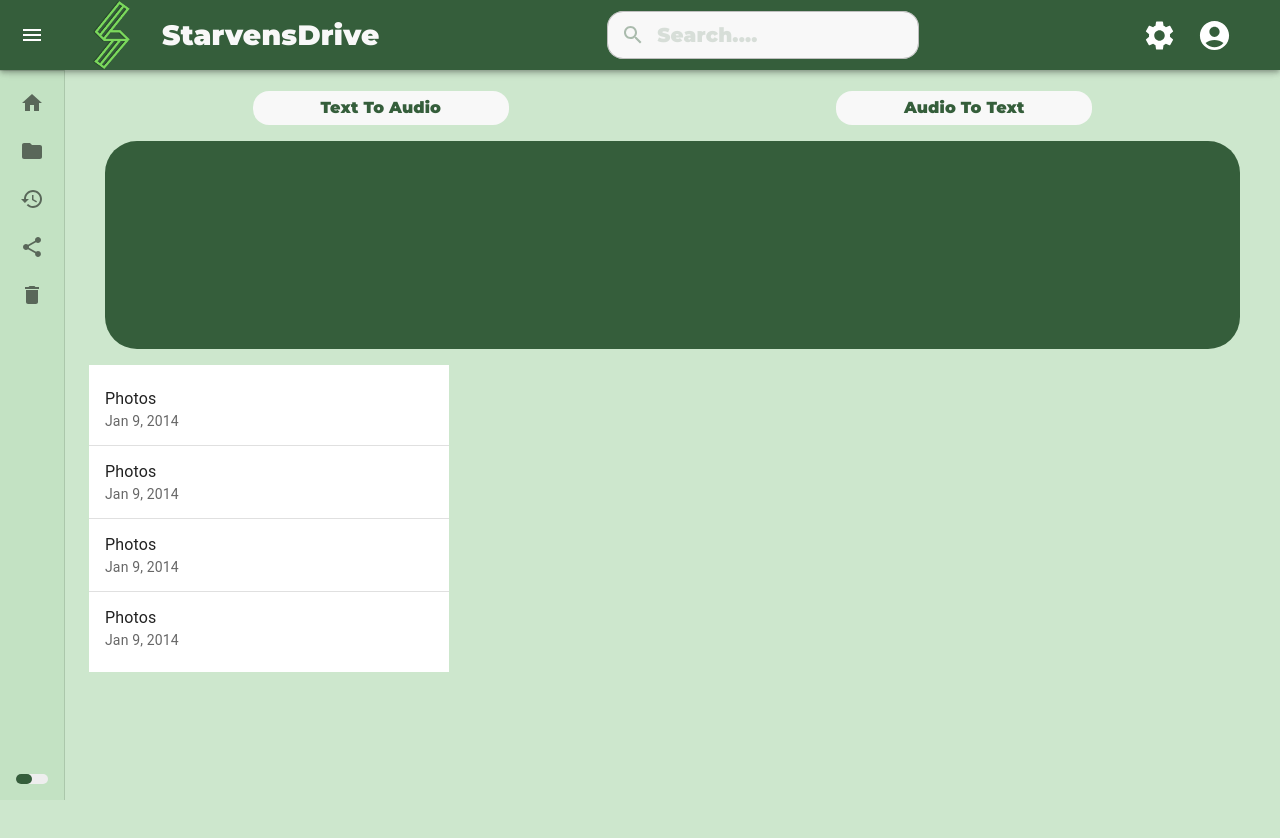
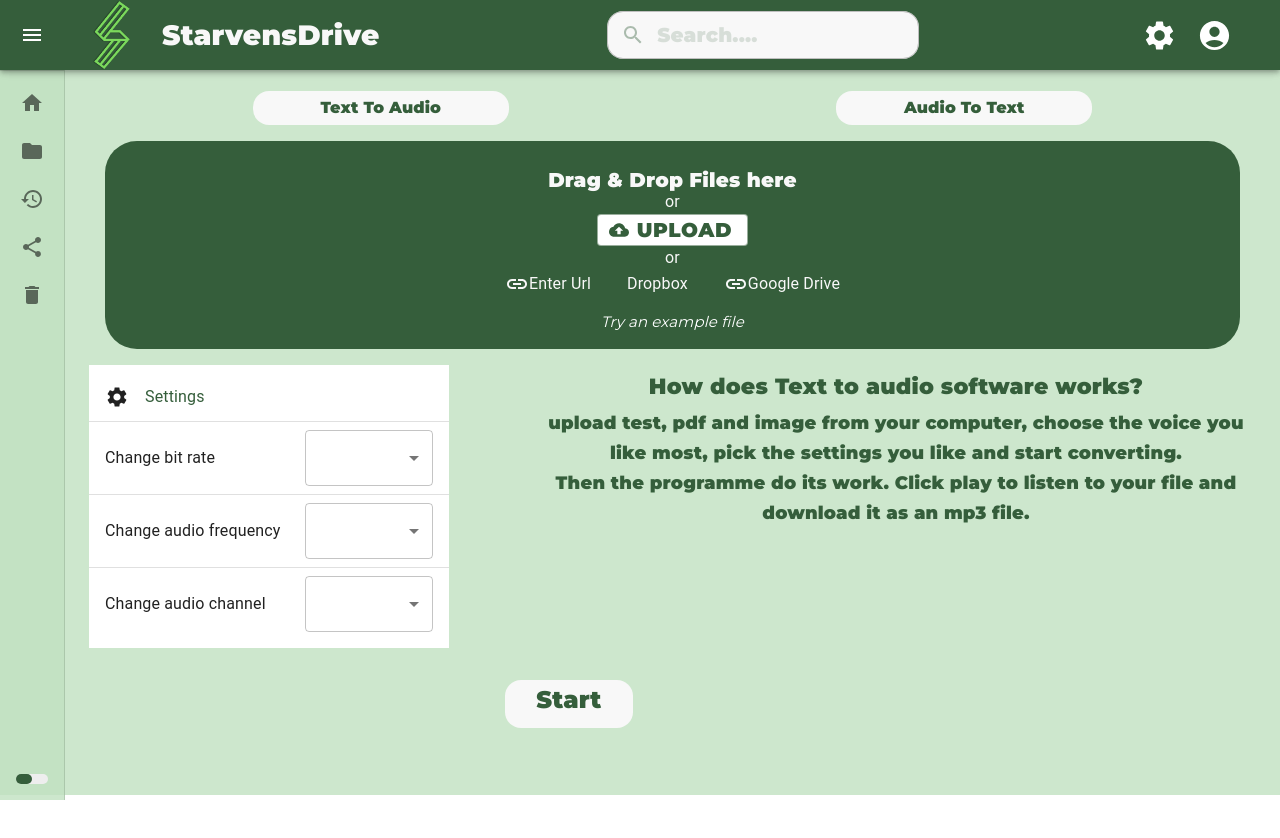
Before and after one commit to Starvens/starvens-fe-03212022, a React (Create React App) app: page /user2 in a window 1280 px wide. Shown: the top 838 px of the page. After the commit the page ends 800 px from the top, so only its background shows below. Built offline with nearby package versions, Linux system fonts and the light colour scheme.

Commit message:
changes for file upload

```diff
--- a/package.json
+++ b/package.json
@@ -5,6 +5,8 @@
   "dependencies": {
     "@emotion/react": "^11.8.2",
     "@emotion/styled": "^11.8.1",
+    "@fortawesome/fontawesome-svg-core": "^6.1.1",
+    "@fortawesome/react-fontawesome": "^0.1.18",
     "@mui/icons-material": "^5.5.1",
     "@mui/material": "^5.5.1",
     "@testing-library/jest-dom": "^5.14.1",
--- a/public/index.html
+++ b/public/index.html
@@ -6,6 +6,10 @@
     <meta name="viewport" content="width=device-width, initial-scale=1" />
     <meta name="theme-color" content="#000000" />
     <link href="https://fonts.googleapis.com/css?family=Montserrat:400,900" rel="stylesheet">
+    <link href="https://maxcdn.bootstrapcdn.com/font-awesome/4.7.0/css/font-
+awesome.min.css" rel="stylesheet" integrity="sha384-
+wvfXpqpZZVQGK6TAh5PVlGOfQNHSoD2xbE+QkPxCAFlNEevoEH3Sl0sibVcOQVnN"
+crossorigin="anonymous">
     <meta
       name="description"
       content="Web site created using create-react-app"
--- /dev/null
+++ b/src/components/user-file-upload/Constants.js
@@ -0,0 +1,3 @@
+export const textToAudioQuestion = 'How does Text to audio software works?';
+export const textToAudioAns1 = 'upload test, pdf and image from your computer, choose the voice you like most, pick the settings you like and start converting.'
+export const textToAudioAns2 = 'Then the programme do its work. Click play to listen to your file and download it as an mp3 file.'
--- /dev/null
+++ b/src/components/user-file-upload/FeatureDescription.jsx
@@ -0,0 +1,15 @@
+import { Typography, Box, useTheme} from '@mui/material'
+import React from 'react'
+
+const FeatureDescription = (props) => {
+    const theme = useTheme()
+    return (
+        <Box sx={{width: '45rem'}}>
+            <Typography sx={{color:theme.palette.primary.main, font: 'normal normal bold 22px/43px Montserrat', textAlign:'center'}}>{props.question}</Typography>
+            <Typography sx={{color:theme.palette.primary.main, font: 'normal normal bold 18px/30px Montserrat', textAlign: 'center'}}>{props.ans1}</Typography>
+            <Typography sx={{color:theme.palette.primary.main, font: 'normal normal bold 18px/30px Montserrat', textAlign: 'center'}}>{props.ans2}</Typography>
+        </Box>
+    )
+}
+
+export default FeatureDescription
--- a/src/components/user-file-upload/FileUploadBox.jsx
+++ b/src/components/user-file-upload/FileUploadBox.jsx
@@ -1,4 +1,4 @@
-import { Box } from '@mui/system'
+import { Box, Typography } from '@mui/material'
 import React from 'react'
 import { useTheme } from '@mui/material/styles';
 import Divider from '@mui/material/Divider';
@@ -7,29 +7,35 @@ import ListItem from '@mui/material/ListItem';
 import ListItemText from '@mui/material/ListItemText';
 import ListItemAvatar from '@mui/material/ListItemAvatar';
 import Avatar from '@mui/material/Avatar';
+import SettingsIcon from '@mui/icons-material/Settings';
 import ImageIcon from '@mui/icons-material/Image';
 import WorkIcon from '@mui/icons-material/Work';
 import BeachAccessIcon from '@mui/icons-material/BeachAccess';
+import InputLabel from '@mui/material/InputLabel';
+import MenuItem from '@mui/material/MenuItem';
+import FormControl from '@mui/material/FormControl';
+import Select from '@mui/material/Select';
+import { Button } from '@mui/material';
+import UploadOptions from './UploadOptions';
+import FeatureDescription from './FeatureDescription';
+import { textToAudioQuestion, textToAudioAns1, textToAudioAns2 } from './Constants'
 
 const FileUploadBox = (props) => {
     const theme = useTheme();
+    const [age, setAge] = React.useState('');
+    const bitRate = ['None', '1', '2']
+    const frequency = ['None', '1', '2']
+    const channels = ['None', '1', '2']
+
+    const handleChange = (event) => {
+        setAge(event.target.value);
+    };
     return (
-        // <Box>
-        //     <Box sx={{ height: '13rem', backgroundColor: theme.palette.primary.main, borderRadius: '2rem', margin: '1rem' }}></Box>
-        //     <Box sx={{ height: '18rem', width: '18rem', backgroundColor: '#F8F8F8' }}>
-        //         <Box>firsts</Box>
-        //         <Divider></Divider>
-        //         <Box>second</Box>
-        //         <Divider></Divider>
-        //         <Box>third</Box>
-        //         <Divider></Divider>
-        //         <Box>fourth</Box>
-        //         <Divider></Divider>
-        //         <Box>fifth</Box>
-        //     </Box>
-        // </Box>
         <Box>
-            <Box sx={{ height: '13rem', backgroundColor: theme.palette.primary.main, borderRadius: '2rem', margin: '1rem' }}></Box>
+            <Box sx={{ height: '13rem', backgroundColor: theme.palette.primary.main, borderRadius: '2rem', margin: '1rem' }}>
+                <UploadOptions type="Text to Audio"></UploadOptions>
+            </Box>
+            <Box sx={{ display: 'flex' }}>
                 <List
                     sx={{
                         width: '100%',
@@ -38,21 +44,73 @@ const FileUploadBox = (props) => {
                     }}
                 >
                     <ListItem>
-                    <ListItemText primary="Photos" secondary="Jan 9, 2014" />
+                        <SettingsIcon></SettingsIcon>
+                        <ListItemText sx={{ color: theme.palette.primary.main, marginLeft: '1rem', font: 'normal normal bold 25px/30px Montserrat' }} primary="Settings" />
                     </ListItem>
                     <Divider />
                     <ListItem>
-                    <ListItemText primary="Photos" secondary="Jan 9, 2014" />
+                        <ListItemText primary="Change bit rate" />
+                        <Select
+                            labelId="demo-simple-select-label"
+                            id="demo-simple-select"
+                            displayEmpty
+                            value={age}
+                            sx={{ width: '8rem' }}
+                            onChange={handleChange}
+                        >
+                            {bitRate.map((nam, index) => <MenuItem value={nam}>{nam}</MenuItem>)}
+                        </Select>
                     </ListItem>
                     <Divider />
                     <ListItem>
-                    <ListItemText primary="Photos" secondary="Jan 9, 2014" />
+                        <ListItemText primary="Change audio frequency" />
+                        <Select
+                            labelId="demo-simple-select-label"
+                            id="demo-simple-select"
+                            displayEmpty
+                            value={age}
+                            sx={{ width: '8rem' }}
+                            onChange={handleChange}
+                        >
+                            {bitRate.map((nam, index) => <MenuItem value={nam}>{nam}</MenuItem>)}
+                        </Select>
                     </ListItem>
                     <Divider />
                     <ListItem>
-                    <ListItemText primary="Photos" secondary="Jan 9, 2014" />
+                        <ListItemText primary="Change audio channel" />
+                        <Select
+                            labelId="demo-simple-select-label"
+                            id="demo-simple-select"
+                            displayEmpty
+                            value={age}
+                            sx={{ width: '8rem' }}
+                            onChange={handleChange}
+                        >
+                            {bitRate.map((nam, index) => <MenuItem value={nam}>{nam}</MenuItem>)}
+                        </Select>
                     </ListItem>
                 </List>
+                <Box sx={{marginLeft: 'auto'}}>
+                    <FeatureDescription question={textToAudioQuestion} ans1={textToAudioAns1} ans2={textToAudioAns2}></FeatureDescription>
+                </Box>
+            </Box>
+            <Typography
+                sx={{
+                    font: 'normal normal bold 24px/29px Montserrat',
+                    backgroundColor: "#f8f8f8",
+                    padding: '0.3rem',
+                    cursor: 'pointer',
+                    width: '8rem',
+                    textAlign: 'center',
+                    margin: '2rem',
+                    marginLeft: '26rem',
+                    borderRadius: '1rem',
+                    height: '3rem',
+                    color: "#355E3B",
+                }}
+            >
+                Start
+            </Typography>
         </Box>
 
     )
--- /dev/null
+++ b/src/components/user-file-upload/UploadOptions.jsx
@@ -0,0 +1,35 @@
+import { Typography, Box, Button } from '@mui/material'
+import React from 'react'
+import CloudUploadIcon from '@mui/icons-material/CloudUpload';
+import LinkIcon from '@mui/icons-material/Link';
+import { FontAwesomeIcon } from '@fortawesome/react-fontawesome';
+
+const UploadOptions = (props) => {
+    return (
+            <Box sx={{ textAlign: 'center', padding: '1rem'}}>
+                <Typography sx={{ color: '#F8F8F8', font: 'normal normal bold 20px/20px Montserrat', marginTop: '13px' }}>Drag & Drop Files here</Typography>
+                <Typography sx={{ color: '#F8F8F8' }}>or</Typography>
+                <Button variant="outlined" fontSize='large' sx={{ font: 'normal normal bold 20px/20px Montserrat', "&:hover": { backgroundColor: "white" }, backgroundColor: 'white' }} startIcon={<CloudUploadIcon />}>Upload</Button>
+                <Typography sx={{ color: '#F8F8F8' }}>or</Typography>
+                <Box sx={{ display: 'flex', justifyContent: 'center' }}>
+                    <Box sx={{ display: 'flex', margin: '0rem 1rem 0rem 1rem', color: '#F8F8F8', padding: '2px' }}>
+                        <LinkIcon></LinkIcon>
+                        <Typography>Enter Url</Typography>
+                    </Box>
+                    <Box sx={{ display: 'flex', margin: '0rem 1rem 0rem 1rem', color: '#F8F8F8', padding: '2px' }}>
+                        {/* <LinkIcon></LinkIcon> */}
+                        {/* <i class="fa-brands fa-dropbox"></i> */}
+                        <FontAwesomeIcon color='white' icon="fa-brands fa-dropbox" />
+                        <Typography>Dropbox</Typography>
+                    </Box>
+                    <Box sx={{ display: 'flex', margin: '0rem 1rem 0rem 1rem', color: '#F8F8F8', padding: '2px' }}>
+                        <LinkIcon></LinkIcon>
+                        <Typography>Google Drive</Typography>
+                    </Box>
+                </Box>
+                <Typography sx={{font: 'italic normal 100 15px/15px Montserrat', color: '#FFFF', marginTop: '1rem'}} >Try an example file</Typography>
+            </Box>
+    )
+}
+
+export default UploadOptions
--- a/src/components/user-file-upload/UserLeftNav.jsx
+++ b/src/components/user-file-upload/UserLeftNav.jsx
@@ -32,6 +32,7 @@ import CircularProgress, {
 } from '@mui/material/CircularProgress';
 import LinearProgress, { linearProgressClasses } from '@mui/material/LinearProgress';
 import FileUploadBox from './FileUploadBox';
+import FeatureDescription from './FeatureDescription';
 
 const drawerWidth = 240;
 const icons = [<HomeIcon />, <FolderIcon />, <HistoryIcon />, <ShareIcon />, <DeleteIcon />]
@@ -233,7 +234,7 @@ export default function UserLeftNav() {
           100MB used of 1 GB
         </Typography> : null}
       </Drawer>
-      <Box component="main" sx={{ flexGrow: 1, p: 3, height: '100vh', marginTop: '4.2rem', backgroundColor: theme.palette.primary.light }}>
+      <Box component="main" sx={{ flexGrow: 1, p: 3, height: '91vh', marginTop: '4.2rem', backgroundColor: theme.palette.primary.light }}>
         {/* <Box component="main" sx={{ p: 3, height: '100vh', marginTop: '4.2rem', backgroundColor: theme.palette.primary.light }}> */}
         <Box>
           <Box sx={{ display: 'flex', justifyContent: 'space-around' }}>
@@ -277,9 +278,7 @@ export default function UserLeftNav() {
             </Typography>
           </Box>
           <Box>
-            {/* <Box sx={{ height: '13rem', margin: '1rem', backgroundColor: theme.palette.primary.main }}> </Box> */}
             <FileUploadBox></FileUploadBox>
-
           </Box>
           <Box></Box>
           <Box></Box>
```
Also changed, not shown: 1 other file (tests, documents, lock files or other folders). Lines whose indentation alone changed are shown as unchanged.
